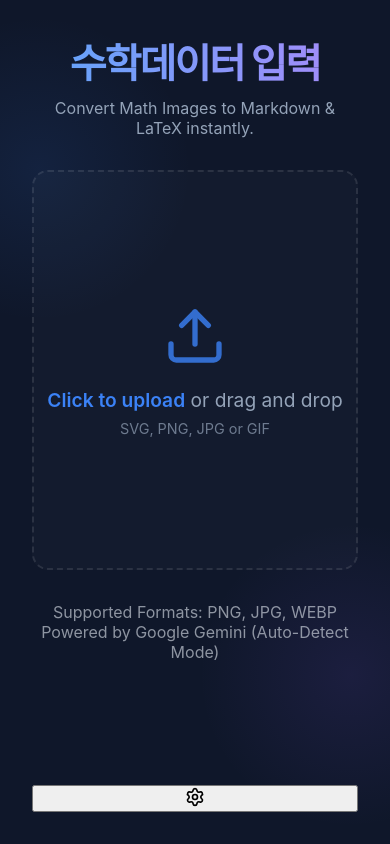
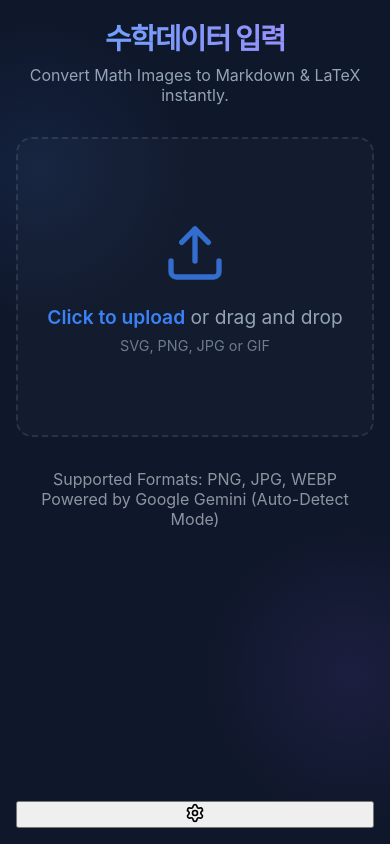
Before and after one commit to alamaeng/chunsanote, a Next.js app: page / in a window 390 px wide. Built offline with nearby package versions, Linux system fonts and the light colour scheme.

Commit message:
UI Updates: Korean translation, mobile responsive layout

```diff
--- a/app/globals.css
+++ b/app/globals.css
@@ -374,3 +374,36 @@ body {
 ::-webkit-scrollbar-thumb:hover {
   background: rgba(255, 255, 255, 0.2);
 }
+
+/* Mobile Responsiveness */
+@media (max-width: 768px) {
+  .container {
+    padding: 1rem;
+    height: auto;
+    min-height: 100vh;
+  }
+
+  .header h1 {
+    font-size: 1.8rem;
+  }
+
+  .split-view {
+    flex-direction: column;
+    height: auto;
+    gap: 2rem;
+  }
+
+  .editor-pane,
+  .preview-pane {
+    height: 50vh;
+    min-height: 400px;
+  }
+
+  .uploader-wrapper {
+    min-height: 300px;
+  }
+
+  .uploader-box {
+    height: 300px;
+  }
+}
```
